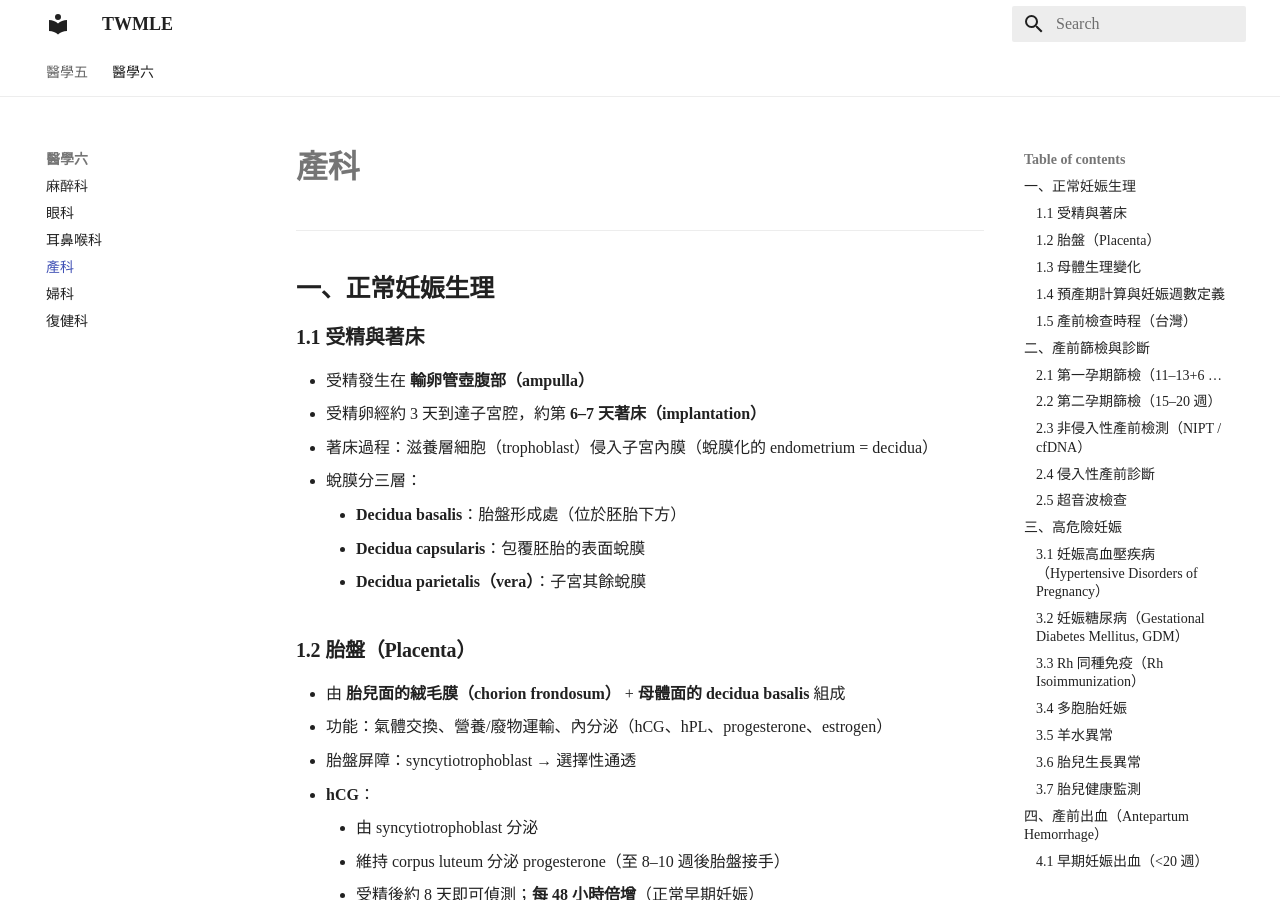
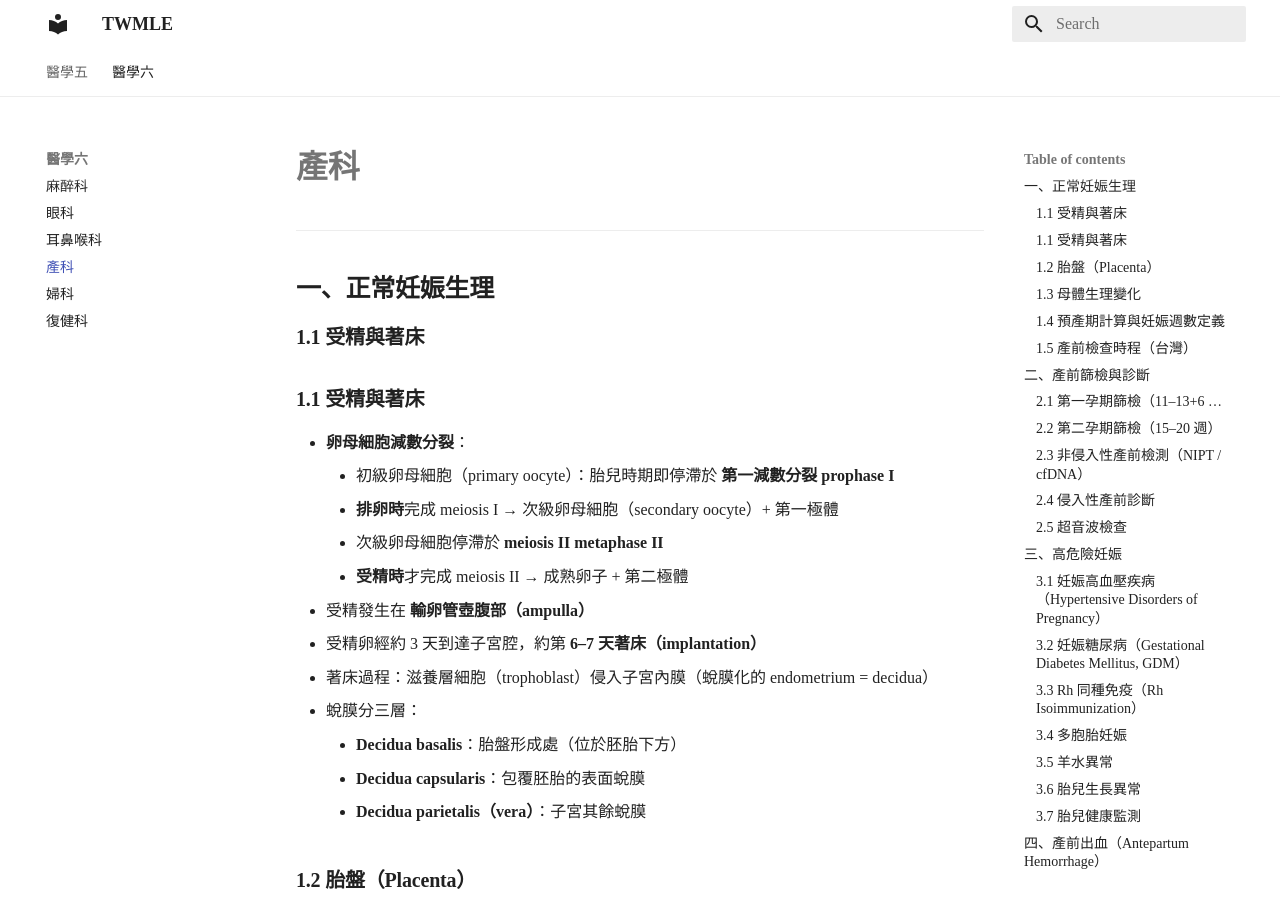
Before and after one commit to hikarimusic/TWMLE, an MkDocs documentation site: the page built from docs/醫學六/產科.md, in a window 1280 px wide and 900 px high. Built offline with MkDocs 1.6.1 and Material for MkDocs 9.7.7, drawn with Linux system fonts in a browser that asks for light colours; some web fonts are replaced.

Commit message:
Update 產科.md

```diff
--- a/docs/醫學六/產科.md
+++ b/docs/醫學六/產科.md
@@ -6,6 +6,12 @@
 
 ### 1.1 受精與著床
 
+### 1.1 受精與著床
+- **卵母細胞減數分裂**：
+    - 初級卵母細胞（primary oocyte）：胎兒時期即停滯於 **第一減數分裂 prophase I**
+    - **排卵時**完成 meiosis I → 次級卵母細胞（secondary oocyte）+ 第一極體
+    - 次級卵母細胞停滯於 **meiosis II metaphase II**
+    - **受精時**才完成 meiosis II → 成熟卵子 + 第二極體
 - 受精發生在 **輸卵管壺腹部（ampulla）**
 - 受精卵經約 3 天到達子宮腔，約第 **6–7 天著床（implantation）**
 - 著床過程：滋養層細胞（trophoblast）侵入子宮內膜（蛻膜化的 endometrium = decidua）
```
